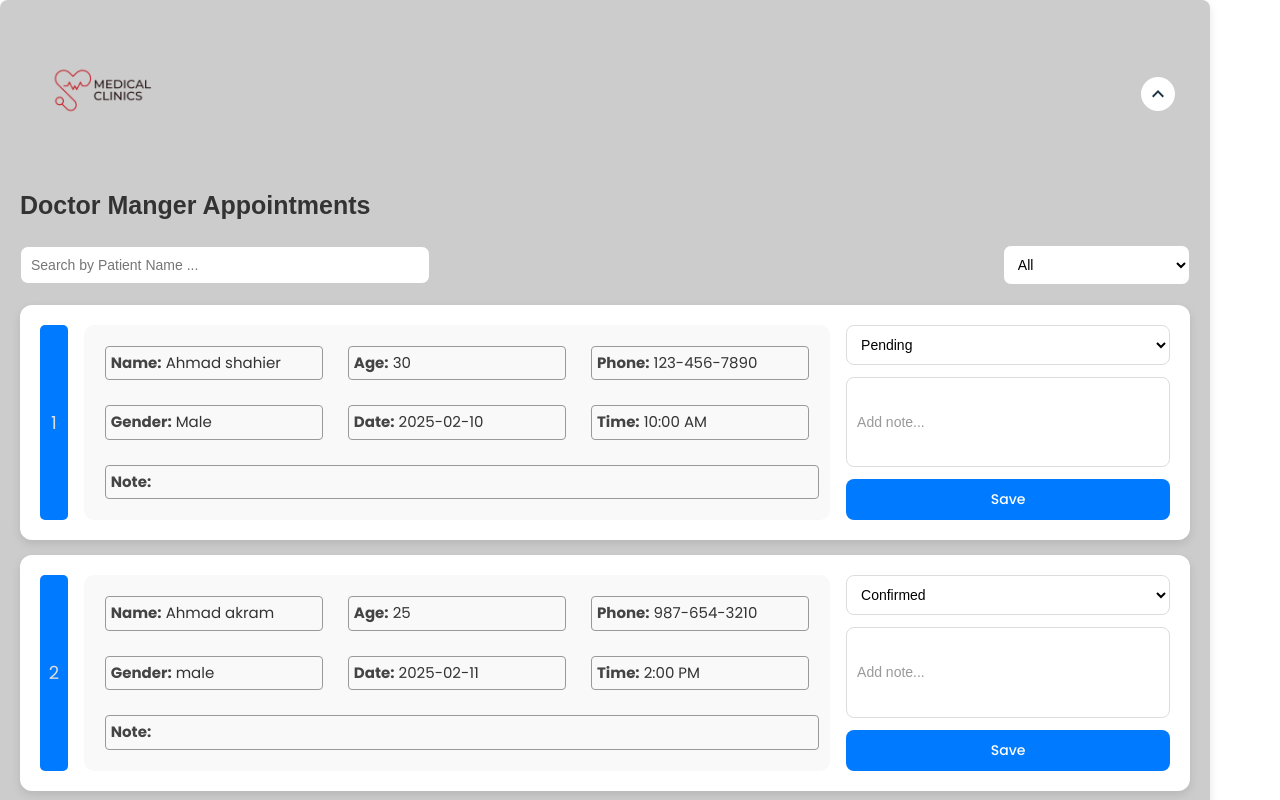
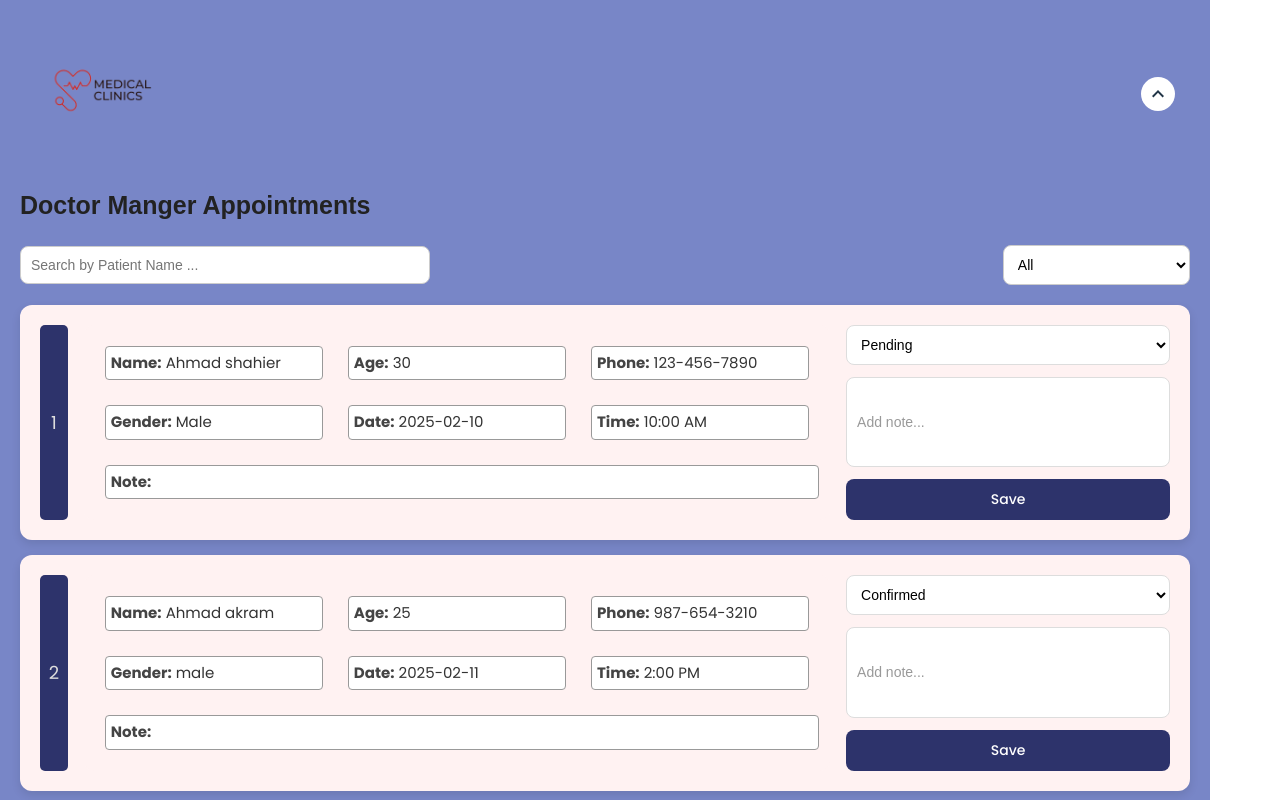
Before and after one commit to M7mdQashqesh/clinic-appointment-system, a React (Vite) app: page /doctormangerappointment in a window 1280 px wide. Shown: the top 800 px of the page. Built offline with nearby package versions, Linux system fonts and the light colour scheme.

Commit message:
handle search-bar and select-status Filtering

```diff
--- a/src/components/cardAppointment-component/cardAppointmentComponent.css
+++ b/src/components/cardAppointment-component/cardAppointmentComponent.css
@@ -3,7 +3,7 @@
     flex-direction: row;
     justify-content: space-around;
     gap: 16px;
-    background: #ffffff;
+    background: #FFF2F2;
     border-radius: 12px;
     box-shadow: 0px 4px 10px rgba(0, 0, 0, 0.1);
     padding: 20px;
@@ -12,7 +12,7 @@
   }
   .index-container{
     width: 3%;
-    background-color: #007bff;
+    background-color: #2D336B;
     display: flex;
     justify-content: center;
     align-items: center;
@@ -33,7 +33,7 @@
     display: grid;
     grid-template-columns: repeat(3, 1fr); /* 3 columns per row */
     gap: 15px;
-    background: #f9f9f9;
+    background: #FFF2F2;
     border-radius: 10px;
     padding: 16px;
     width: 80%;
@@ -49,6 +49,7 @@
     padding:5px;
     font-size: 15px;
     color: #333;
+    background-color: #fff;
   }
   .card-information p:nth-child(7n) {
     grid-column: span 3; /* Makes the 3rd item in each row span the full width */
@@ -87,7 +88,7 @@
   }
 
   .save-note {
-    background: #007bff;
+    background: #2D336B;
     color: white;
     border: none;
     padding: 10px;
--- a/src/components/cardAppointment-component/cardAppointmentComponent.tsx
+++ b/src/components/cardAppointment-component/cardAppointmentComponent.tsx
@@ -1,8 +1,5 @@
 import './cardAppointmentComponent.css'
 import { Appointment } from "../../type/@type";
-
-
-
 const CardAppointment = (props :Appointment) => {
   return (
     <div className="card-appointment-container">
@@ -35,5 +32,4 @@ const CardAppointment = (props :Appointment) => {
     </div>
   );
 };
-
 export default CardAppointment;
--- a/src/components/patientAppointment-component/PatientAppointmentComponent.tsx
+++ b/src/components/patientAppointment-component/PatientAppointmentComponent.tsx
@@ -1,5 +1,4 @@
 import "./patientAppointmentComponent.css";
-
 const PatientAppointmentComponent = () => {
   return (
     <div className="patient-appointment-component">
--- a/src/pages/DoctorMangerAppointments/DoctorMangerAppointments.css
+++ b/src/pages/DoctorMangerAppointments/DoctorMangerAppointments.css
@@ -2,15 +2,19 @@
   width: 100%;
   margin: auto;
   padding: 20px;
-  background: #ccc;
-  border-radius: 8px;
-  box-shadow: 0px 4px 8px rgba(0, 0, 0, 0.1);
+  background: #7886c7;
+  height: 100vh;
   font-family: Arial, sans-serif;
 }
-
+.appointments-container h3 {
+  display: flex;
+  justify-content: center;
+  align-items: center;
+  margin-top: 50px;
+}
 h2 {
   text-align: start;
-  color: #333;
+  color: #222;
   font-size: 25px;
   margin: 20px 20px 20px 0px;
 }
@@ -23,7 +27,7 @@ h2 {
   gap: 10px;
 }
 
-.search-bar{
+.search-bar {
   padding: 10px;
   border: 1px solid #ccc;
   border-radius: 8px;
--- a/src/pages/DoctorMangerAppointments/DoctorMangerAppointments.tsx
+++ b/src/pages/DoctorMangerAppointments/DoctorMangerAppointments.tsx
@@ -1,34 +1,133 @@
 import { Appointment } from "../../type/@type";
 import CardAppointment from "../../components/cardAppointment-component/cardAppointmentComponent";
-import './DoctorMangerAppointments.css'
+import "./DoctorMangerAppointments.css";
 import HeaderComponent from "../../components/header-component/HeaderComponent";
+import { useSearchParams } from "react-router-dom";
+import { useEffect, useState } from "react";
 
 const initialAppointments: Appointment[] = [
-    { id: 1, name: "Ahmad shahier", age: 30, gender: "Male", phone: "123-456-7890", date: "2025-02-10", timeSlot: "10:00 AM", status: "Pending", note: "" },
-    { id: 2, name: "Ahmad akram", age: 25, gender: "male", phone: "987-654-3210", date: "2025-02-11", timeSlot: "2:00 PM", status: "Confirmed", note: "" },
-    { id: 3, name: "Hosny ishtaya", age: 26, gender: "male", phone: "987-654-3210", date: "2025-02-12", timeSlot: "3:00 PM", status: "Confirmed", note: "" },
-    { id: 4, name: "Rola ahmad", age: 25, gender: "Female", phone: "987-654-3210", date: "2025-02-13", timeSlot: "5:00 PM", status: "Confirmed", note: "" },
-    { id: 5, name: "Mohammed sabbah", age: 23, gender: "Female", phone: "987-654-3210", date: "2025-02-11", timeSlot: "3:00 PM", status: "Confirmed", note: "" },
+  {
+    id: 1,
+    name: "Ahmad shahier",
+    age: 30,
+    gender: "Male",
+    phone: "123-456-7890",
+    date: "2025-02-10",
+    timeSlot: "10:00 AM",
+    status: "Pending",
+    note: "",
+  },
+  {
+    id: 2,
+    name: "Ahmad akram",
+    age: 25,
+    gender: "male",
+    phone: "987-654-3210",
+    date: "2025-02-11",
+    timeSlot: "2:00 PM",
+    status: "Confirmed",
+    note: "",
+  },
+  {
+    id: 3,
+    name: "Hosny ishtaya",
+    age: 26,
+    gender: "male",
+    phone: "987-654-3210",
+    date: "2025-02-12",
+    timeSlot: "3:00 PM",
+    status: "Confirmed",
+    note: "",
+  },
+  {
+    id: 4,
+    name: "Rola ahmad",
+    age: 25,
+    gender: "Female",
+    phone: "987-654-3210",
+    date: "2025-02-13",
+    timeSlot: "5:00 PM",
+    status: "Confirmed",
+    note: "",
+  },
+  {
+    id: 5,
+    name: "Mohammed sabbah",
+    age: 23,
+    gender: "Female",
+    phone: "987-654-3210",
+    date: "2025-02-11",
+    timeSlot: "3:00 PM",
+    status: "Confirmed",
+    note: "",
+  },
 ];
 const DoctorMangerAppointments = () => {
+  const [params, setParams] = useSearchParams();
+  const [filteredList, setFilteredList] =
+    useState<Appointment[]>(initialAppointments);
 
+  const handleSearch = (event: React.ChangeEvent<HTMLInputElement>) => {
+    const query = event.target.value;
+    if (query.length) {
+      params.set("n", query);
+    } else {
+      params.delete("n");
+    }
+    setParams(params);
+  };
+
+  const handleStatus = (event: React.ChangeEvent<HTMLSelectElement>) => {
+    const query = event.target.value;
+    if (query !== "all") {
+      params.set("s", query);
+    } else {
+      params.delete("s");
+    }
+    setParams(params);
+  };
+
+  useEffect(() => {
+    const queryName = params.get("n") || "";
+    const queryStatus = params.get("s") || "";
+    if (queryName) {
+      setFilteredList(
+        initialAppointments.filter((App) =>
+          App.name.toLowerCase().includes(queryName.toLowerCase())
+        )
+      );
+    } else if (queryStatus) {
+      setFilteredList(
+        initialAppointments.filter(
+          (app) => app.status.toLowerCase() === queryStatus.toLowerCase()
+        )
+      );
+    } else {
+      setFilteredList(initialAppointments);
+    }
+  }, [params]);
   return (
     <div className="appointments-container">
-      <HeaderComponent/>
+      <HeaderComponent />
       <h2>Doctor Manger Appointments</h2>
       <div className="appointments-header">
-        <input className="search-bar" type="text" placeholder="Search by Patient Name ..."></input>
-        <select className="status-select-bar">
+        <input
+          className="search-bar"
+          type="text"
+          onChange={handleSearch}
+          placeholder="Search by Patient Name ..."
+        ></input>
+        <select className="status-select-bar" onChange={handleStatus}>
           <option value="all">All</option>
           <option value="pending">Pending</option>
           <option value="confirmed">Confirmed</option>
           <option value="completed">Completed</option>
         </select>
       </div>
+      {filteredList.length ? (
         <div className="appointments-cards">
-        {
-          initialAppointments.map((card)=>{
-            return(
+          {filteredList.map((card) => {
+            return (
               <div>
                 {
                   <CardAppointment
@@ -45,11 +144,12 @@ const DoctorMangerAppointments = () => {
                   />
                 }
               </div>
-            )
-          })
-        }
-
+            );
+          })}
         </div>
+      ) : (
+        <h3>No Patient Found ... </h3>
+      )}
     </div>
   );
 };
```
Lines whose indentation alone changed are shown as unchanged.
